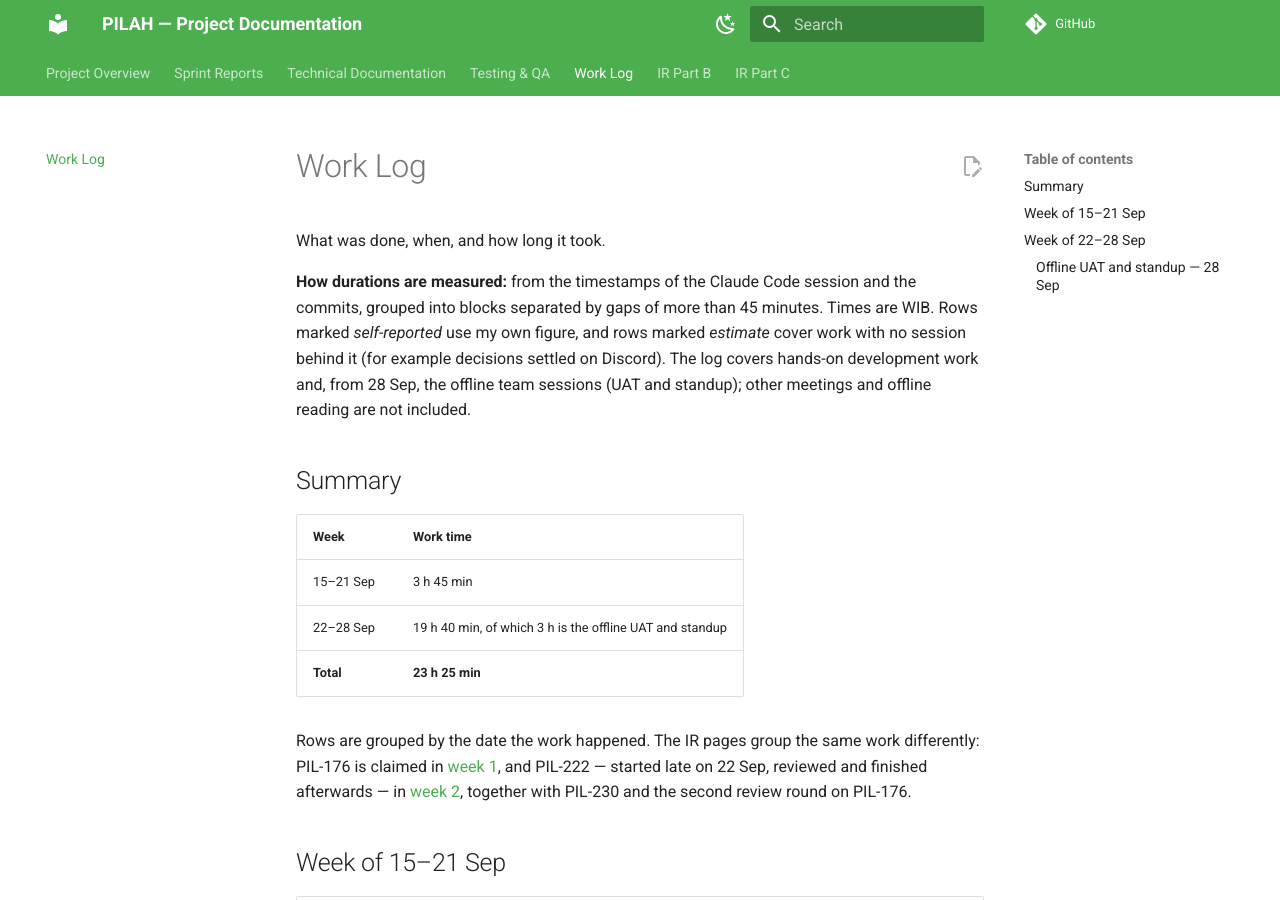
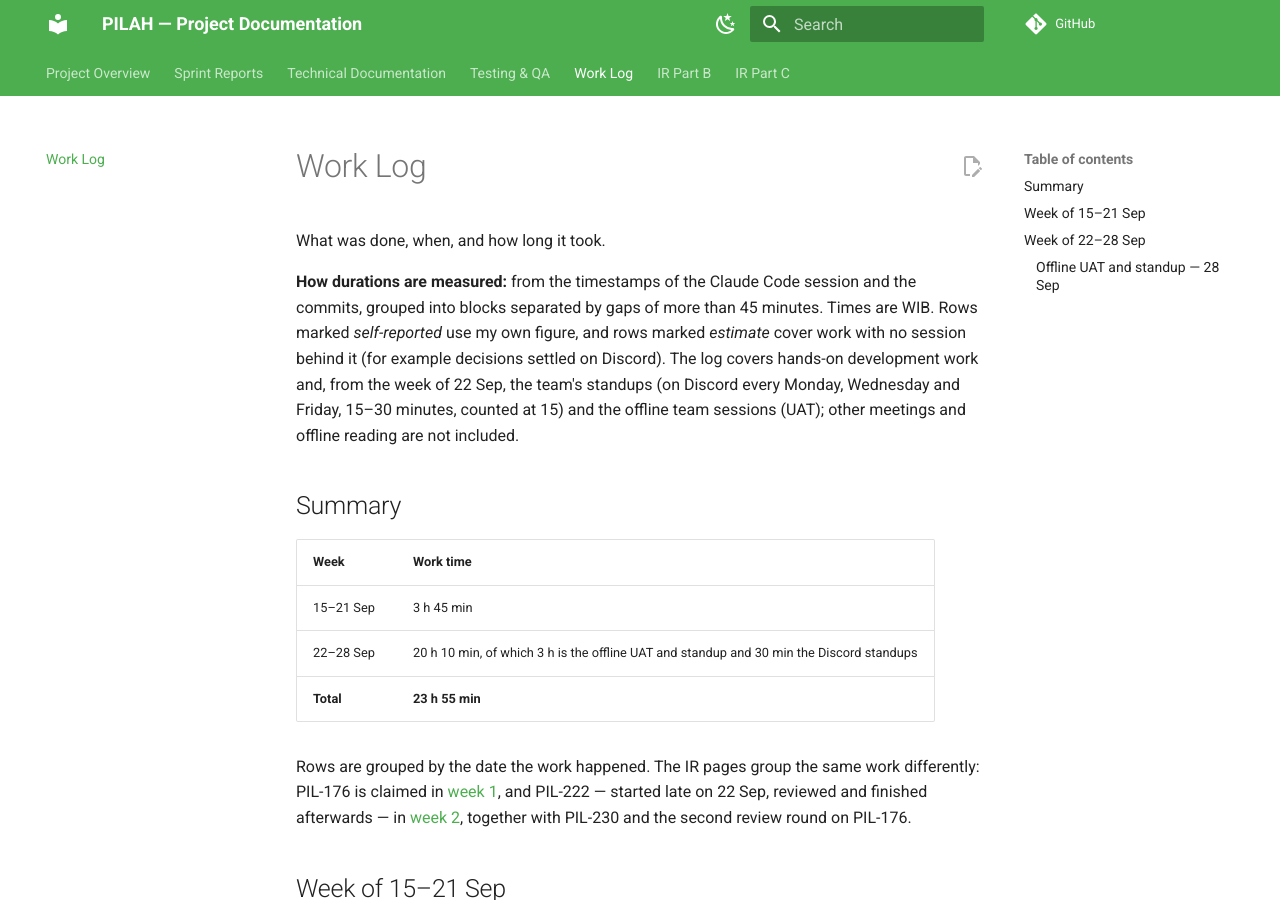
Before and after one commit to mvfi0/pilah-docs, an MkDocs documentation site: the page built from docs/logs/index.md, in a window 1280 px wide and 900 px high. Built offline with MkDocs 1.6.1 and Material for MkDocs 9.7.7, drawn with Linux system fonts in a browser that asks for light colours; comment, search, counter and statistics services are not loaded; some of the changed text lies outside the part shown.

Commit message:
docs(ir): log Discord Mon/Wed/Fri standups for Part C commitment
Adds the 23 and 25 Sep Discord standups (15 min each, self-reported)
to the work log, raising 22-28 Sep to 20 h 10 min, and describes the
standup cadence on the Part C Commitment page.

Co-Authored-By: Claude Opus 5.5 <noreply@anthropic.com>

```diff
--- a/docs/logs/index.md
+++ b/docs/logs/index.md
@@ -2,15 +2,15 @@
 
 What was done, when, and how long it took.
 
-**How durations are measured:** from the timestamps of the Claude Code session and the commits, grouped into blocks separated by gaps of more than 45 minutes. Times are WIB. Rows marked *self-reported* use my own figure, and rows marked *estimate* cover work with no session behind it (for example decisions settled on Discord). The log covers hands-on development work and, from 28 Sep, the offline team sessions (UAT and standup); other meetings and offline reading are not included.
+**How durations are measured:** from the timestamps of the Claude Code session and the commits, grouped into blocks separated by gaps of more than 45 minutes. Times are WIB. Rows marked *self-reported* use my own figure, and rows marked *estimate* cover work with no session behind it (for example decisions settled on Discord). The log covers hands-on development work and, from the week of 22 Sep, the team's standups (on Discord every Monday, Wednesday and Friday, 15–30 minutes, counted at 15) and the offline team sessions (UAT); other meetings and offline reading are not included.
 
 ## Summary
 
 | Week | Work time |
 |---|---|
 | 15–21 Sep | 3 h 45 min |
-| 22–28 Sep | 19 h 40 min, of which 3 h is the offline UAT and standup |
-| **Total** | **23 h 25 min** |
+| 22–28 Sep | 20 h 10 min, of which 3 h is the offline UAT and standup and 30 min the Discord standups |
+| **Total** | **23 h 55 min** |
 
 Rows are grouped by the date the work happened. The IR pages group the same work differently: PIL-176 is claimed in [week 1](../review/index.md), and PIL-222 — started late on 22 Sep, reviewed and finished afterwards — in [week 2](../review-week-2/index.md), together with PIL-230 and the second review round on PIL-176.
 
@@ -32,9 +32,11 @@ Rows are grouped by the date the work happened. The IR pages group the same work
 | Tue 22 Sep | from 19:16 | ≈ 3 h *(self-reported)* | **Built the PIL-176 mobile side test-first**: installed Flutter 3.38.3 to match CI; scaffolded with the SPL CLI; nominal validation, data layer, form cubit, form page, entry point (24 tests); opened the PR | [pilah-mobile #26](https://github.com/bank-sampah-PILAH/pilah-mobile/pull/26) |
 | Tue 22 Sep | 20:25–20:58 | 33 min | Requested review from Heraldo on both PRs; renamed both PRs to the `PIL-XXX:` title format; updated the Individual Review pages | — |
 | Tue 22 Sep | 21:00–23:11 | 2 h 11 min | **Built PIL-222 test-first on both sides**: periode and nasabah-name filters on the pencairan list, reusing the transaksi period logic; riwayat screen for the whole bank and per nasabah, with grouping and a detail sheet; opened both PRs stacked on PIL-176 | [pilah-be #32](https://github.com/bank-sampah-PILAH/pilah-be/pull/32), [pilah-mobile #27](https://github.com/bank-sampah-PILAH/pilah-mobile/pull/27) |
+| Wed 23 Sep | — | 15 min *(self-reported)* | **Daily standup on Discord** (the team's Monday–Wednesday–Friday standup): progress, plans and blockers; counted at the low end of the usual 15–30 minutes | — |
 | Wed 23 – Thu 24 Sep | 23:32–00:48, 12:58–15:17 | 2 h 44 min | **Answered Heraldo's review of all three open PRs**: verified each of the 8 findings against the code, fixed them test-first, replied in each thread; diagnosed why the mobile SonarQube project analyses no Dart; reorganised the IR pages into week 1 and week 2 | [Review threads](https://github.com/bank-sampah-PILAH/pilah-mobile/pull/27), [`a6cdfe6`](https://github.com/bank-sampah-PILAH/pilah-mobile/commit/a6cdfe6) |
 | Thu 24 Sep | from 17:33 | 15 min *(estimate)* | Checked whether PIL-230 could start: Linear status (unassigned, no description) and readiness of the four PIL-176/222 PRs (CI, merge state, open threads, approvals); found the ticket's "edit" conflicted with the SDS's append-only rule and listed the options | — |
 | Fri 25 Sep | 19:34, 22:35–23:09 | 35 min | Re-read PIL-230 after Tristan's description (edit + versioning); scoped it into a revision table, saldo recompute and endpoints; requested Tristan's review of #19 through the `ask-for-review` skill; wrote the 3P update | [pilah-be #19](https://github.com/bank-sampah-PILAH/pilah-be/pull/19) |
+| Fri 25 Sep | — | 15 min *(self-reported)* | **Daily standup on Discord** (the team's Monday–Wednesday–Friday standup): progress, plans and blockers; counted at the low end of the usual 15–30 minutes | — |
 | Sat 26 Sep | — | 30 min *(estimate)* | **Settled PIL-230's open questions** with the PO (Talitha) and lead (Tristan) on Discord: recompute later snapshots, reason required, 7-day backdating limit, nasabah see only the latest version; recorded the decisions and scope in the Linear issue; noted Tray's prod DB snapshot for migration testing | [PIL-230](https://linear.app/pilah-2/issue/PIL-230) |
 | Sat 26 Sep | 19:53–20:58 | 1 h 5 min | **Answered Tristan's review of #19**: verified the 4 findings (nasabah read access, backdated payouts, rounding vs history, admin writes), fixed each test-first, replied in each thread; merged `staging` and added a merge migration for the two `0012` leaves; test-merged every open backend PR against #19 and warned the 9 that will conflict | [pilah-be #19](https://github.com/bank-sampah-PILAH/pilah-be/pull/19), [`290bb1d`](https://github.com/bank-sampah-PILAH/pilah-be/commit/290bb1d) |
 | Sat 26 Sep | 20:58–21:35 | 37 min | **Built the PIL-230 backend test-first**: append-only revision table, `PATCH` edit with a ledger replay that recomputes every later snapshot, 7-day backdating limit, revision history endpoint, read-only admin, constant list queries (14 tests); opened the PR stacked on #32 | [pilah-be #52](https://github.com/bank-sampah-PILAH/pilah-be/pull/52) |
```
Also changed, not shown: docs/review-part-c/index.md (+1 -1 lines), docs/review-part-c/sprint-1-week-2/commitment.md (+6 -2 lines).
